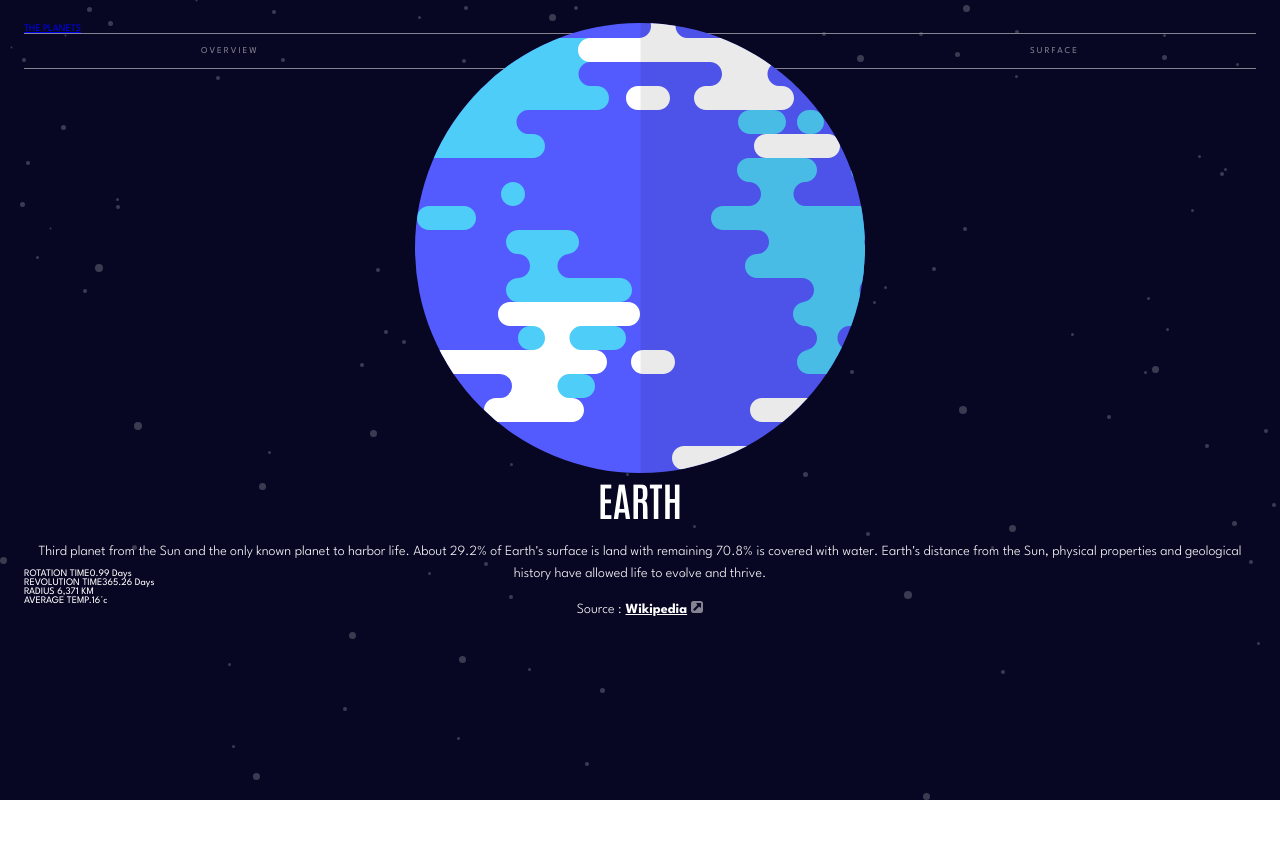
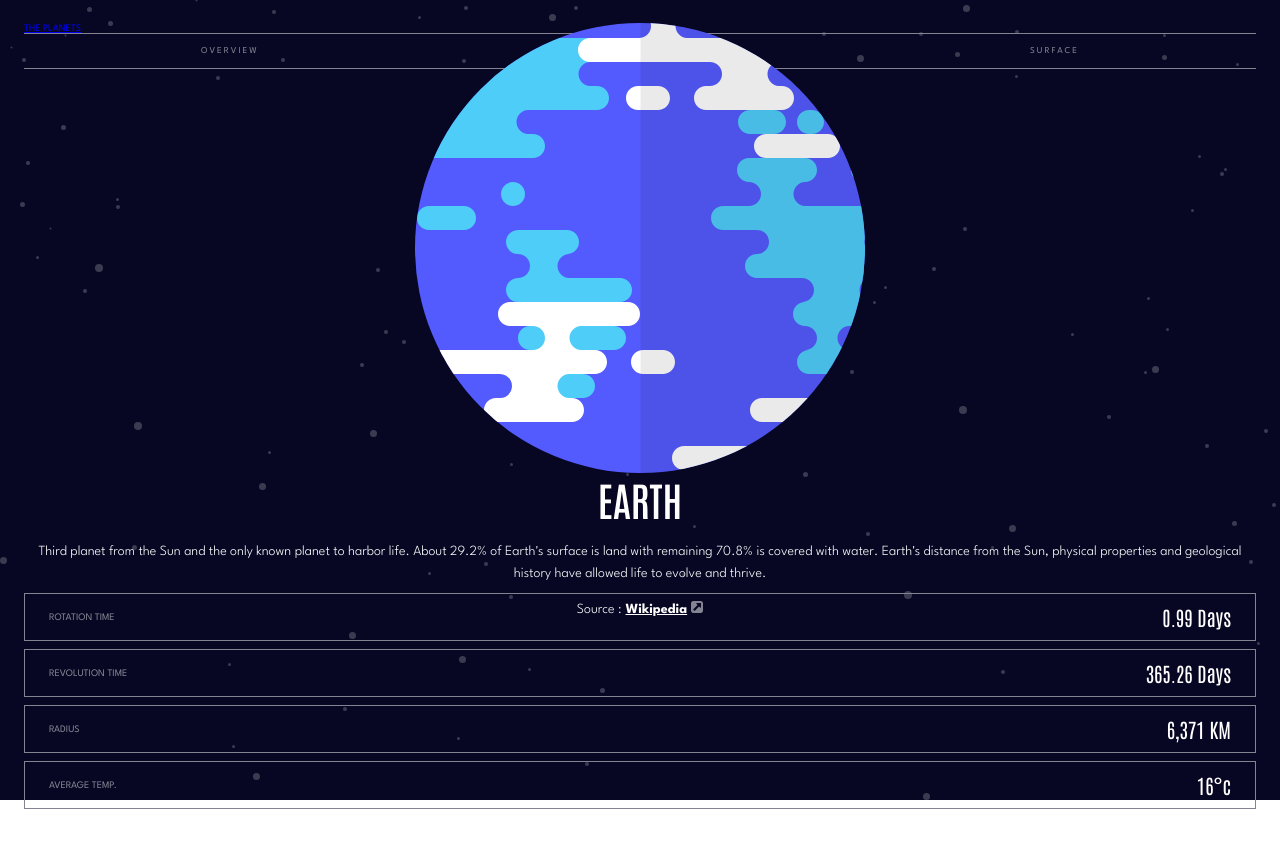
Before and after one commit to raulgaliciab/planets-fact-site, a React (Vite) app: page /earth in a window 1280 px wide. Before the commit the page ends 800 px from the top, so only its background shows below. Built offline with nearby package versions, Linux system fonts and the light colour scheme.

Commit message:
PlanetPage details styles

```diff
--- a/src/pages/PlanetPage.jsx
+++ b/src/pages/PlanetPage.jsx
@@ -21,22 +21,22 @@ export const PlanetPage = () => {
 
       <Outlet context={planetData}/>
 
-      <section>
-        <div>
-          <span>ROTATION TIME</span>
-          <span>{ planetData.rotation }</span>
+      <section className='planet-details'>
+        <div className='details-card'>
+          <span className='details-title'>ROTATION TIME</span>
+          <span className='details-data'>{ planetData.rotation }</span>
         </div>
-        <div>
-          <span>REVOLUTION TIME</span>
-          <span>{ planetData.revolution }</span>
+        <div className='details-card'>
+          <span className='details-title'>REVOLUTION TIME</span>
+          <span className='details-data'>{ planetData.revolution }</span>
         </div>
-        <div>
-          <span>RADIUS </span>
-          <span>{ planetData.radius }</span>
+        <div className='details-card'>
+          <span className='details-title'>RADIUS </span>
+          <span className='details-data'>{ planetData.radius }</span>
         </div>
-        <div>
-          <span>AVERAGE TEMP.</span>
-          <span>{ planetData.temperature }</span>
+        <div className='details-card'>
+          <span className='details-title'>AVERAGE TEMP.</span>
+          <span className='details-data'>{ planetData.temperature }</span>
         </div>
       </section>
     </>
--- a/src/styles/styles.css
+++ b/src/styles/styles.css
@@ -112,4 +112,27 @@ main {
   margin-right: 0.4rem;
 }
 
+/* Planet Details */
+.planet-details {
+  padding: 2.4rem 0;
+}
+.planet-details .details-card {
+  display: flex;
+  justify-content: space-between;
+  align-items: center;
+  width: 100%;
+  height: 4.8rem;
+  padding: 0 2.4rem;
+  margin-bottom: 0.8rem;
+  border: 1px solid #838391;
+}
+.planet-details .details-card .details-title {
+  font-size: 1rem;
+  color: #838391;
+}
+.planet-details .details-card .details-data {
+  font-family: "Antonio", sans-serif;
+  font-size: 2rem;
+}
+
 /*# sourceMappingURL=styles.css.map */
--- a/src/styles/styles.scss
+++ b/src/styles/styles.scss
@@ -140,3 +140,31 @@ main {
   }
 
 }
+
+/* Planet Details */
+
+.planet-details {
+
+  padding: 2.4rem 0;
+
+  .details-card {
+    display: flex;
+    justify-content: space-between;
+    align-items: center;
+    width: 100%;
+    height: 4.8rem;
+    padding: 0 2.4rem;
+    margin-bottom: 0.8rem;
+    border: 1px solid $grey-soft;
+
+    .details-title {
+      font-size: 1rem;
+      color: $grey-soft;
+    }
+
+    .details-data {
+      font-family: $title-font;
+      font-size: 2rem;
+    }
+  }
+}
```
Also changed, not shown: 1 other file (tests, documents, lock files or other folders).
